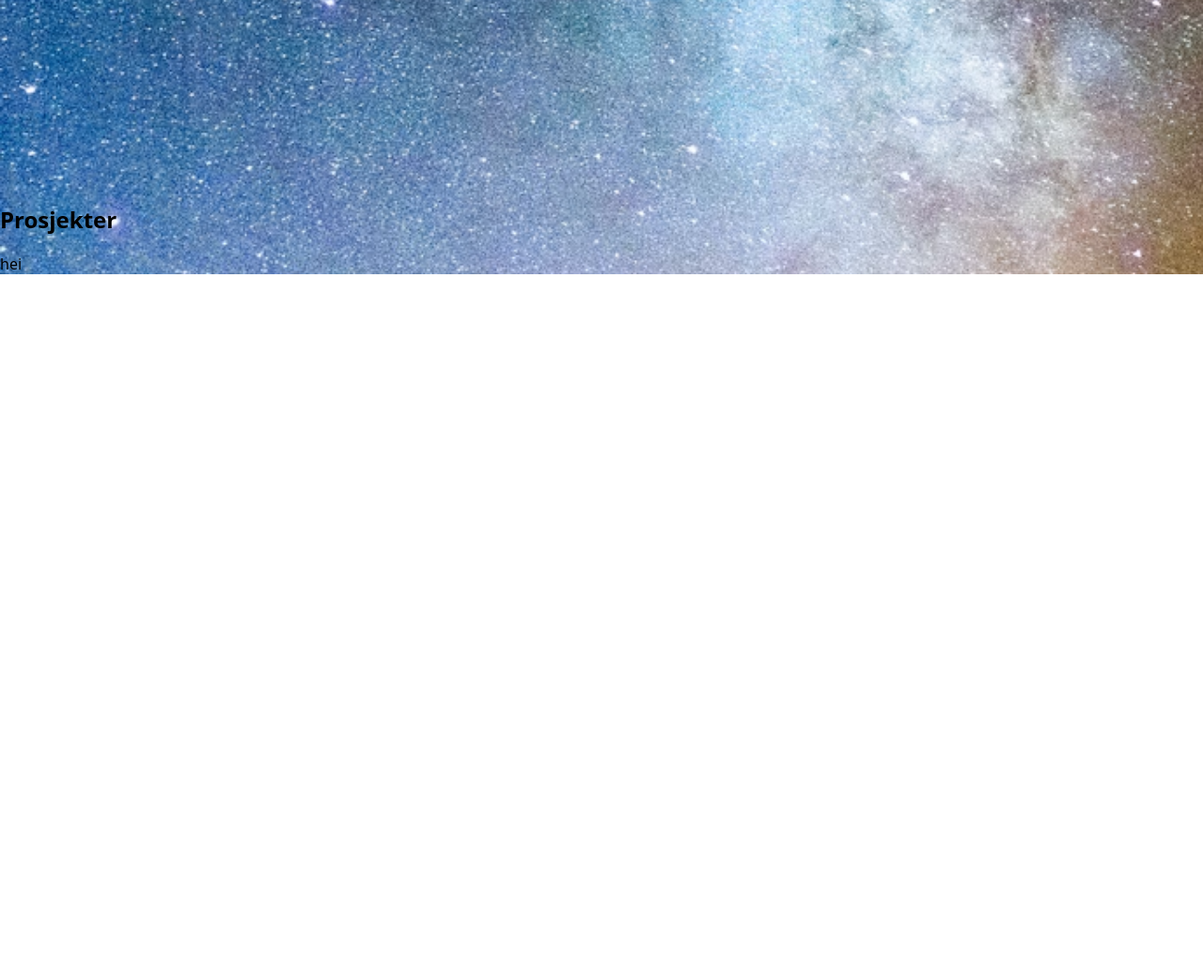
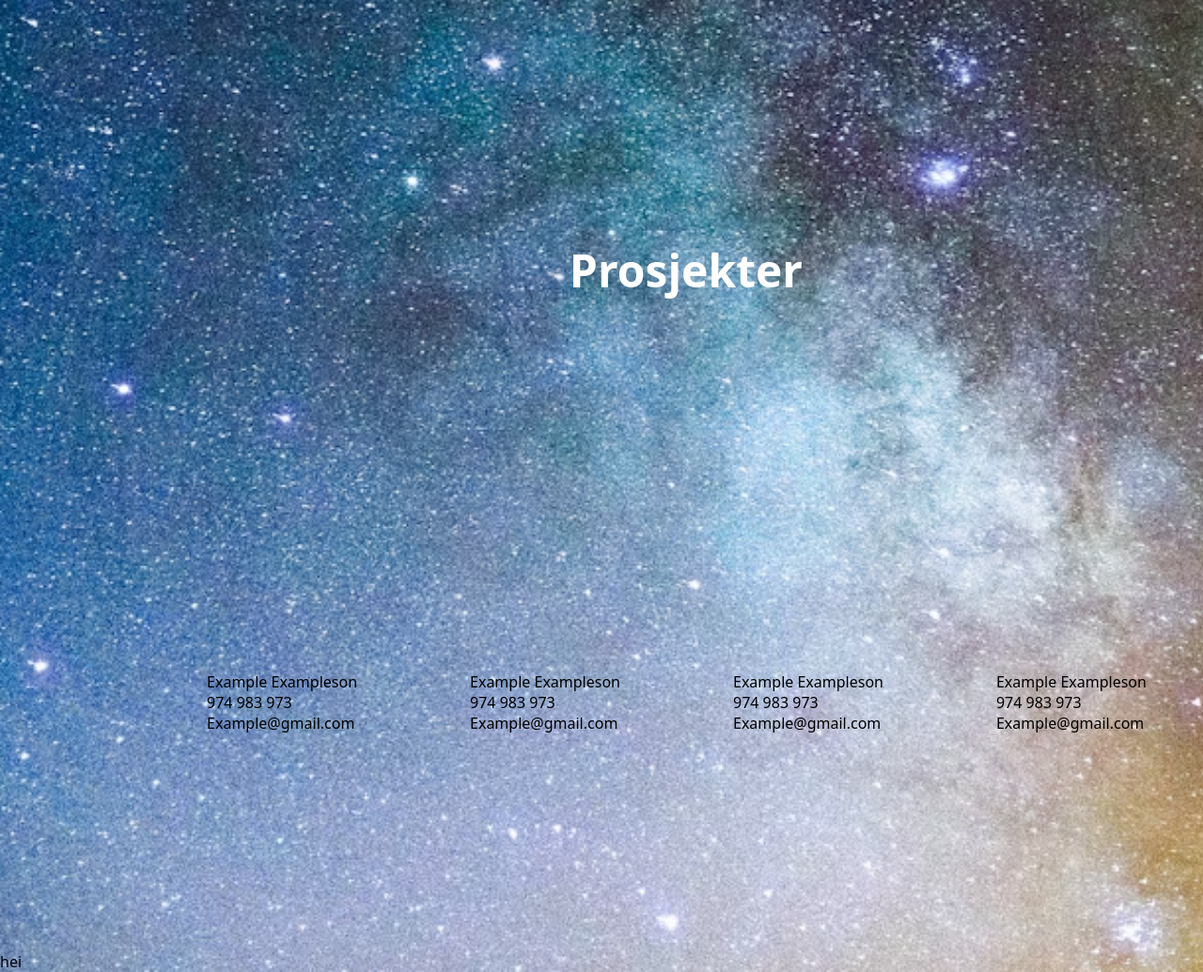
Before and after one commit to Sander-Kode/Innleveringsprosjekt-univers-tema, a website: page index.html in a window 1280 px wide. Shown: the part 1653-2688 px from the top of the page at 94% size. Before the commit the page ends 1945 px from the top, so only its background shows below. Drawn offline with Linux system fonts and the light colour scheme.

Commit message:
Lagt til regler i prosjekter seksjon

```diff
--- a/index.html
+++ b/index.html
@@ -72,6 +72,35 @@
           <h1>Prosjekter</h1>
         </div>
 
+        <div class="prosjektelementer">
+          <div class="prosjekt-kort">
+            <img src="" alt="">
+            <p class="prosjekt-info">Example Exampleson<br> 974 983 973<br> Example@gmail.com</p>
+
+          </div>
+
+          <div class="prosjekt-kort">
+            <img src="" alt="">
+            <p class="prosjekt-info">Example Exampleson<br> 974 983 973<br> Example@gmail.com</p>
+
+          </div>
+
+          <div class="prosjekt-kort">
+            <img src="" alt="">
+            <p class="prosjekt-info">Example Exampleson<br> 974 983 973<br> Example@gmail.com</p>
+
+          </div>
+
+          <div class="prosjekt-kort">
+            <img src="" alt="">
+            <p class="prosjekt-info">Example Exampleson<br> 974 983 973<br> Example@gmail.com</p>
+
+          </div>
+
+
+        </div>
+
+
 
 
 
--- a/styles.css
+++ b/styles.css
@@ -169,3 +169,29 @@ width: 100%;
 .section{
   height: 100vh;
 }
+
+.prosjekter{
+  position: relative;
+  height: 100vh;
+}
+
+.prosjekterheadline {
+  font-size: 2rem;
+  position: absolute;
+  top: 10%;
+  left:50%;
+  transform: translate(-50%, -50%);
+  padding: 10px;
+  margin: 10px;
+  color: white;
+  text-align: center;
+}
+
+.prosjektelementer {
+  position: absolute;
+  bottom: 25%;
+  width: 100%;
+  display: flex;
+  justify-content: center;
+  gap: 120px;
+}
```
